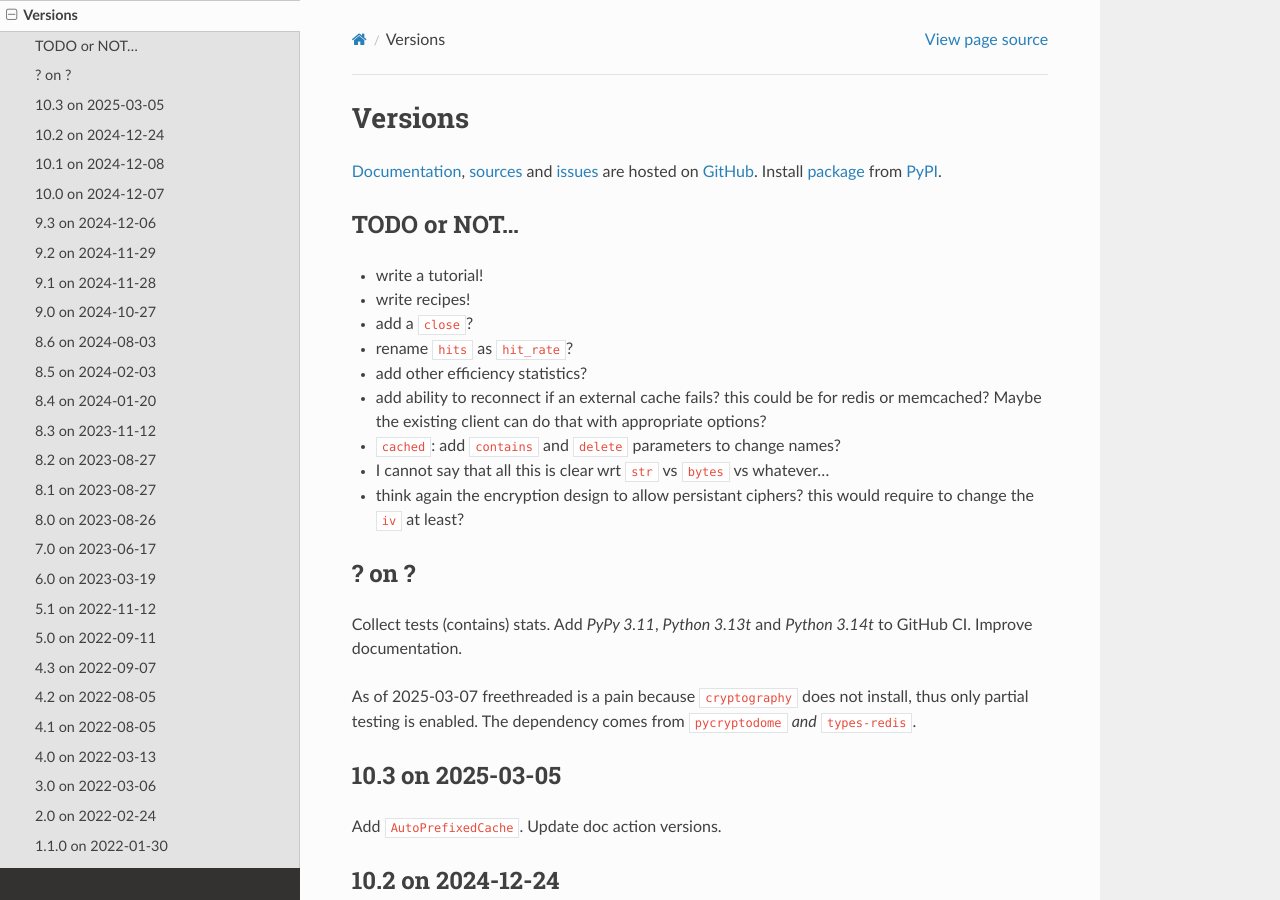
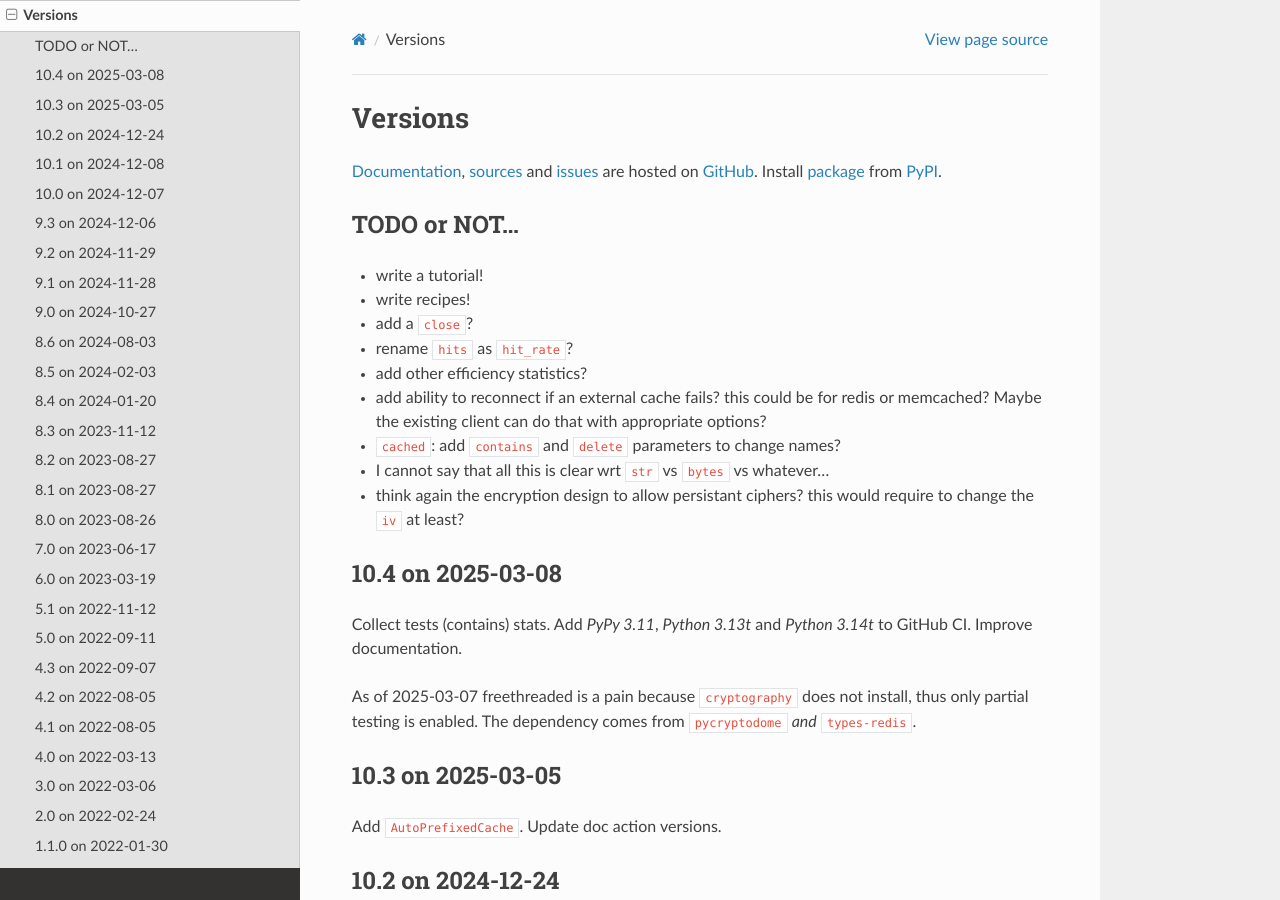
Before and after one commit to zx80/cachetools-utils, a Sphinx documentation site: the page built from docs/VERSIONS.md, in a window 1280 px wide and 900 px high. Built offline with Sphinx 7.4.7 and the Read the Docs theme 3.1.0, drawn with Linux system fonts in a browser that asks for light colours; pages that are not in the unit, such as notebooks, are missing from menus.

Commit message:
release 10.4

```diff
--- a/docs/VERSIONS.md
+++ b/docs/VERSIONS.md
@@ -22,7 +22,7 @@ Install [package](https://pypi.org/project/CacheToolsUtils/) from
 - think again the encryption design to allow persistant ciphers?
   this would require to change the `iv` at least?
 
-## ? on ?
+## 10.4 on 2025-03-08
 
 Collect tests (contains) stats.
 Add _PyPy 3.11_, _Python 3.13t_ and _Python 3.14t_ to GitHub CI.
--- a/pyproject.toml
+++ b/pyproject.toml
@@ -4,7 +4,7 @@ build-backend = "setuptools.build_meta"
 
 [project]
 name = "CacheToolsUtils"
-version = "10.3"
+version = "10.4"
 authors = [ { name = "Fabien Coelho", email = "cachetools.utils@coelho.net" } ]
 description = "Cachetools Utilities"
 readme = "README.md"
```
